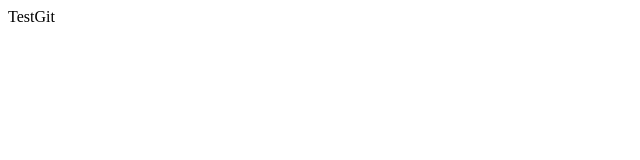
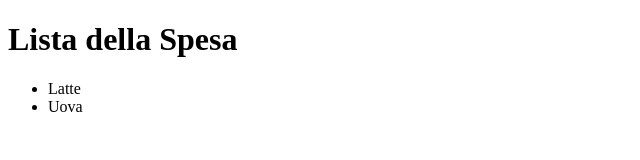
Before and after one commit to JackM82/TestRepository, a plain HTML site: page index.html in a window 1280 px wide. Shown: the whole page, without its empty margins (0-640 px from the left). Drawn offline with Linux system fonts and the light colour scheme.

Commit message:
Mod Index
Lista Spesa aggiunta

```diff
--- a/index.html
+++ b/index.html
@@ -7,6 +7,10 @@
     <title>TestGit</title>
 </head>
 <body>
-    TestGit
+    <h1>Lista della Spesa</h1>
+    <ul>
+        <li>Latte</li>
+        <li>Uova</li>
+    </ul>
 </body>
 </html>
```
